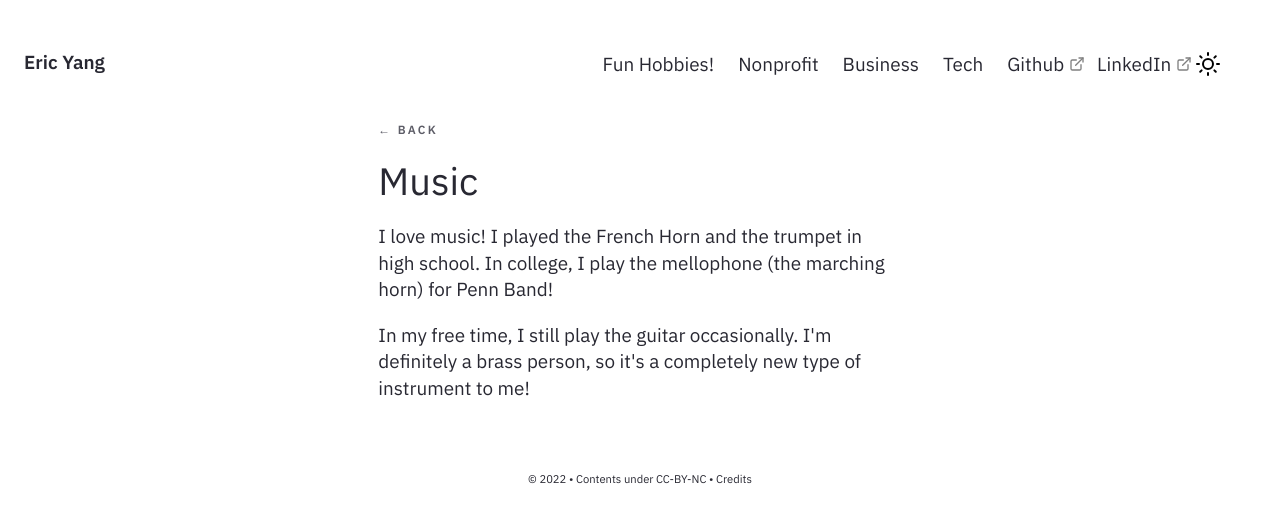
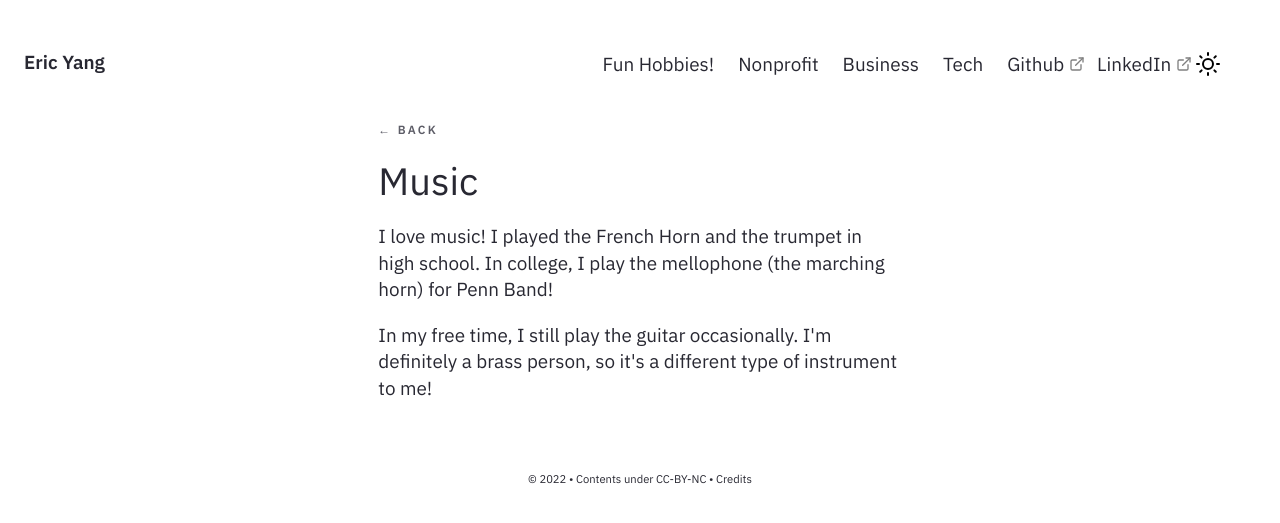
Before and after one commit to ericyang8/ericyang.github.io, a Jekyll site: the page built from _notes/Public/Music.md, in a window 1280 px wide. Shown: the top 523 px of the page. Built offline with Jekyll 4.4.1, drawn with Linux system fonts in a browser that asks for light colours.

```diff
--- a/_includes/Homepage.html
+++ b/_includes/Homepage.html
@@ -2,7 +2,7 @@
     <div class="jumbo">Hey, I'm {{site.heading}} 👋</div>
     <div class="home-sub-text"> <h3>
         Welcome to my digital garden (a mix between a hobby blog + resume)! Learn more about my work in <a href="{{'/post/business' | relative_url}}"> business</a>,
-        <a href="{{'/post/nonprofit' | relative_url}}"> non-profits</a>, and <a href="{{'/post/tech' | relative_url}}"> and tech!</a> I'm currently a student at the University of Pennsylvania - <a href="https://www.youtube.com/watch?v=SjFWNk4CrdA">go Quakers!</a>
+        <a href="{{'/post/nonprofit' | relative_url}}"> non-profits</a>, and <a href="{{'/post/tech' | relative_url}}">tech!</a> I'm currently a student at the University of Pennsylvania - <a href="https://www.youtube.com/watch?v=SjFWNk4CrdA">go Quakers!</a>
         Also, see what I've been <a href="{{'/notes' | relative_url}}"> doing for fun! </a>
         </h3>
         <h6> Also, thank you <a href="https://github.com/Jekyll-Garden/jekyll-garden.github.io">Jekyll Garden</a> for the theme and <a href="https://favicon.io/favicon-generator/">favicon.io</a> for the favicon!</h6>
--- a/_notes/Public/Music.md
+++ b/_notes/Public/Music.md
@@ -5,4 +5,4 @@ date : 22-12-2022
 ---
 I love music! I played the French Horn and the trumpet in high school. In college, I play the mellophone (the marching horn) for Penn Band!
 
-In my free time, I still play the guitar occasionally. I'm definitely a brass person, so it's a completely new type of instrument to me!
+In my free time, I still play the guitar occasionally. I'm definitely a brass person, so it's a different type of instrument to me!
```
Also changed, not shown: _notes/Public/Linguistics.md (+1 -1 lines), _notes/Public/Poker.md (added, +7 -0 lines), _notes/Public/Writing.md (+1 -1 lines).
